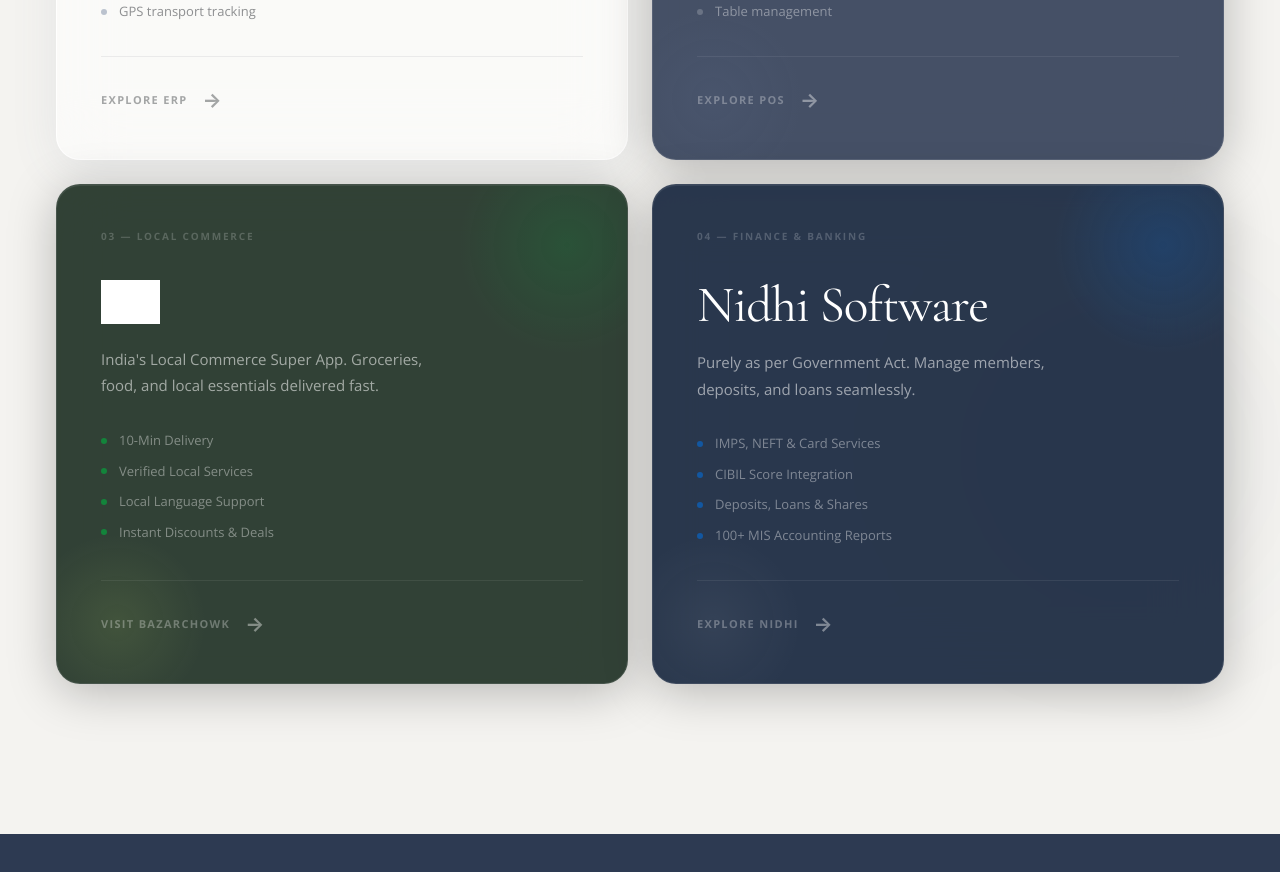
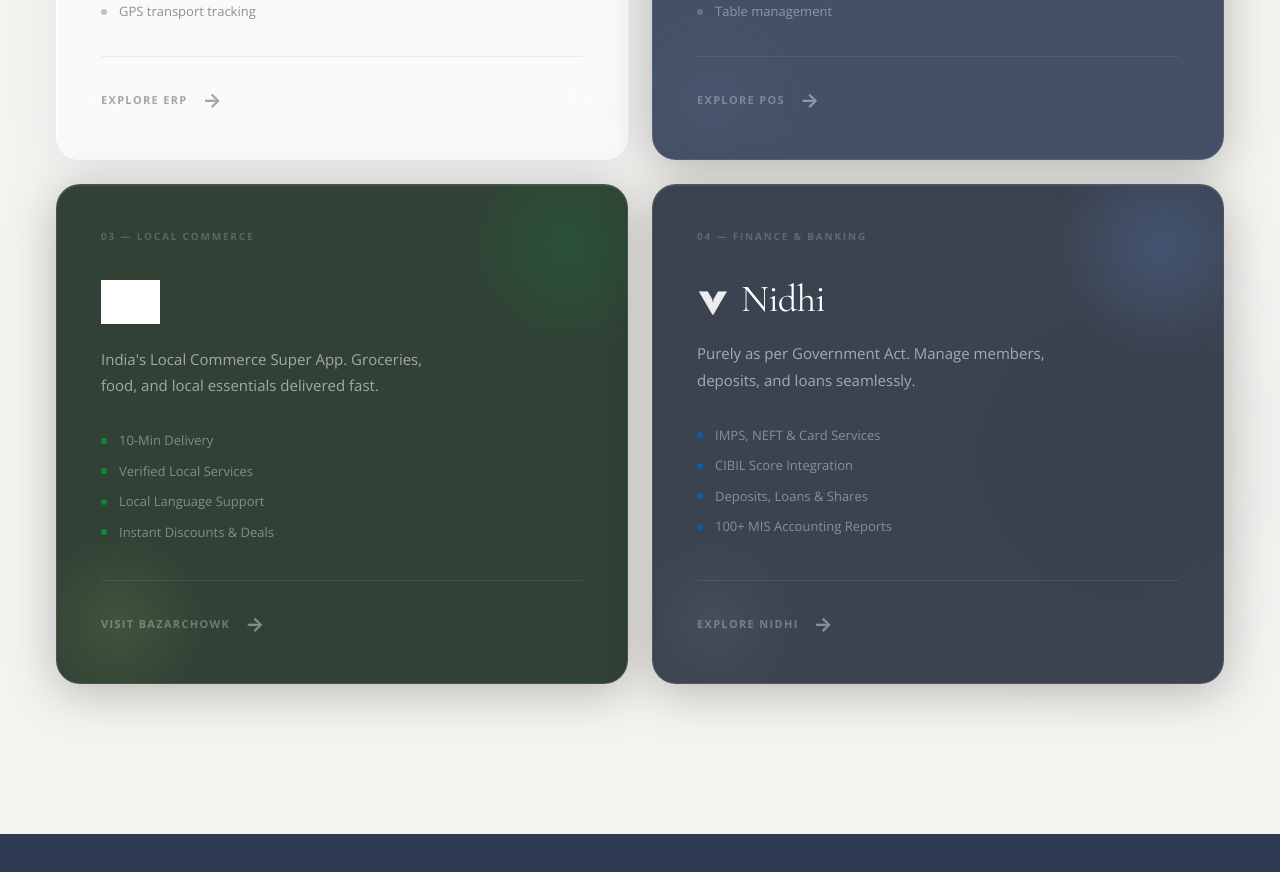
Before and after one commit to rezosnd/veritasco, a Next.js app: page / in a window 1280 px wide. Shown: the part 1520-2392 px from the top of the page. Built offline with nearby package versions, Linux system fonts and the light colour scheme; grey boxes are pictures that could not be loaded.

Commit message:
feat: implement Nidhi banking landing page and booking modal functionality

```diff
--- a/app/nidhi/page.tsx
+++ b/app/nidhi/page.tsx
@@ -56,6 +56,14 @@
         }}>
           {/* Background Gradient / Imagery */}
           <div style={{ position: "absolute", inset: 0, zIndex: 0, overflow: "hidden", pointerEvents: "none" }}>
+            <Image
+              src="/workspace.png"
+              alt="Nidhi Banking Background"
+              fill
+              className="object-cover animate-hero-bg"
+              style={{ filter: "brightness(0.4) saturate(1.2)" }}
+              priority
+            />
             <div className="absolute inset-0 bg-[#0d1d36]/80" />
             <div className="absolute inset-0 bg-gradient-to-t from-[#0d1d36] via-[#0d1d36]/90 to-transparent" />
             {/* Shimmer accent */}
--- a/app/page.tsx
+++ b/app/page.tsx
@@ -325,7 +325,7 @@
                     style={{
                       borderRadius: "24px",
                       minHeight: "500px",
-                      background: "rgba(13,29,54,0.88)",
+                      background: "rgba(33,43,59,0.88)",
                       backdropFilter: "blur(32px)",
                       WebkitBackdropFilter: "blur(32px)",
                       border: "1px solid rgba(255,255,255,0.1)",
@@ -338,7 +338,7 @@
                     }}
                     onMouseEnter={e => {
                       e.currentTarget.style.transform = "translateY(-8px)"
-                      e.currentTarget.style.boxShadow = "0 32px 80px rgba(13,95,183,0.2), inset 0 1px 0 rgba(255,255,255,0.1)"
+                      e.currentTarget.style.boxShadow = "0 32px 80px rgba(100,149,237,0.15), inset 0 1px 0 rgba(255,255,255,0.1)"
                     }}
                     onMouseLeave={e => {
                       e.currentTarget.style.transform = "translateY(0)"
@@ -346,11 +346,14 @@
                     }}
                   >
                     {/* Shimmer accent top-right */}
-                    <div aria-hidden style={{ position: "absolute", top: "-50px", right: "-50px", width: "220px", height: "220px", borderRadius: "50%", background: "radial-gradient(circle, rgba(13,95,183,0.25) 0%, transparent 70%)", pointerEvents: "none" }} />
+                    <div aria-hidden style={{ position: "absolute", top: "-50px", right: "-50px", width: "220px", height: "220px", borderRadius: "50%", background: "radial-gradient(circle, rgba(100,149,237,0.2) 0%, transparent 70%)", pointerEvents: "none" }} />
                     <div aria-hidden style={{ position: "absolute", bottom: "-30px", left: "-30px", width: "180px", height: "180px", borderRadius: "50%", background: "radial-gradient(circle, rgba(255,255,255,0.05) 0%, transparent 70%)", pointerEvents: "none" }} />
                     <div style={{ position: "relative", zIndex: 1 }}>
                       <span style={{ fontFamily: "var(--font-body)", fontSize: "10px", fontWeight: 700, letterSpacing: "0.18em", color: "rgba(255,255,255,0.2)", textTransform: "uppercase", display: "block", marginBottom: "36px" }}>04 — Finance & Banking</span>
-                      <h3 style={{ fontFamily: "var(--font-display)", fontSize: "clamp(32px,4vw,56px)", fontWeight: 500, color: "#ffffff", lineHeight: 1.0, letterSpacing: "-0.02em", marginBottom: "18px" }}>Nidhi Software</h3>
+                      <div style={{ marginBottom: "22px", display: "flex", alignItems: "center", gap: "12px" }}>
+                        <img src="/logo.avif" alt="VeritasCo Logo" style={{ height: "32px", width: "32px", objectFit: "contain", filter: "brightness(0) invert(1)", opacity: 0.9 }} />
+                        <h3 style={{ fontFamily: "var(--font-display)", fontSize: "clamp(28px,3vw,44px)", fontWeight: 500, color: "#ffffff", lineHeight: 1.0, letterSpacing: "-0.02em", margin: 0 }}>Nidhi</h3>
+                      </div>
                       <p style={{ fontFamily: "var(--font-body)", fontSize: "15px", color: "rgba(255,255,255,0.55)", lineHeight: "1.78", fontWeight: 300, maxWidth: "360px", marginBottom: "32px" }}>Purely as per Government Act. Manage members, deposits, and loans seamlessly.</p>
                       <ul style={{ listStyle: "none", padding: 0, margin: 0, display: "flex", flexDirection: "column", gap: "11px" }}>
                         {["IMPS, NEFT & Card Services", "CIBIL Score Integration", "Deposits, Loans & Shares", "100+ MIS Accounting Reports"].map(t => (
--- a/components/booking-modal.tsx
+++ b/components/booking-modal.tsx
@@ -13,7 +13,7 @@
   const [isSubmitting, setIsSubmitting] = useState(false)
   const [submitStatus, setSubmitStatus] = useState<"idle" | "success" | "error">("idle")
   const [formData, setFormData] = useState({
-    productType: "erp" as "erp" | "pos",
+    productType: "erp" as "erp" | "pos" | "nidhi",
     businessName: "",
     contactPerson: "",
     email: "",
@@ -70,10 +70,11 @@
   if (!isOpen) return null
 
   const isERP = formData.productType === "erp"
+  const isNidhi = formData.productType === "nidhi"
 
   return (
     <div className="fixed inset-0 z-[9999] flex items-center justify-center p-4 bg-[#141414]/80 backdrop-blur-md">
-      <div className="bg-[#1a1f2e] border border-white/10 rounded-[32px] max-w-2xl w-full max-h-[90vh] overflow-y-auto p-8 md:p-12 relative animate-in fade-in zoom-in duration-500 shadow-2xl">
+      <div className="bg-[#1a1f2e] border border-white/10 rounded-[32px] max-w-4xl w-full max-h-[90vh] overflow-y-auto p-8 md:p-12 relative animate-in fade-in zoom-in duration-500 shadow-2xl">
         {/* Close Button */}
         <button
           onClick={onClose}
@@ -114,7 +115,7 @@
 
             {step === "choice" ? (
               <div className="space-y-6">
-                <div className="grid md:grid-cols-2 gap-6">
+                <div className="grid md:grid-cols-3 gap-6">
                   <button
                     onClick={() => {
                       setFormData({ ...formData, productType: "erp" })
@@ -142,6 +143,20 @@
                     <h3 className="text-xl font-medium text-white mb-2">Restaurant POS</h3>
                     <p className="text-white/30 text-sm font-light leading-relaxed">QR ordering, KDS, and automated cloud billing.</p>
                   </button>
+
+                  <button
+                    onClick={() => {
+                      setFormData({ ...formData, productType: "nidhi" })
+                      setStep("details")
+                    }}
+                    className="group p-8 rounded-3xl border border-white/10 bg-white/5 text-left hover:border-[#9bd4d7] hover:bg-white/[0.08] transition-all duration-500"
+                  >
+                    <div className="w-14 h-14 rounded-2xl bg-[#2d3a52] flex items-center justify-center text-[#9bd4d7] mb-6 group-hover:scale-110 transition-transform duration-500">
+                      <ArrowRight className="w-6 h-6" />
+                    </div>
+                    <h3 className="text-xl font-medium text-white mb-2">Nidhi Banking</h3>
+                    <p className="text-white/30 text-sm font-light leading-relaxed">Enterprise banking infrastructure with NEFT & CIBIL.</p>
+                  </button>
                 </div>
               </div>
             ) : (
@@ -157,7 +172,7 @@
                   </button>
                   <div className="flex-1">
                     <p className="text-[10px] font-bold text-white/30 uppercase tracking-[0.2em] mb-0.5">Selected Product</p>
-                    <p className="text-white font-medium text-sm capitalize">{isERP ? "School ERP Solution" : "Restaurant POS System"}</p>
+                    <p className="text-white font-medium text-sm capitalize">{isERP ? "School ERP Solution" : isNidhi ? "Nidhi Banking Software" : "Restaurant POS System"}</p>
                   </div>
                   <button
                     type="button"
@@ -170,14 +185,14 @@
 
                 <div className="grid md:grid-cols-2 gap-x-8 gap-y-6">
                   <div className="col-span-2">
-                    <label className="block text-xs font-bold text-white/30 uppercase tracking-[0.2em] mb-3">{isERP ? "School Name" : "Restaurant Name"} *</label>
+                    <label className="block text-xs font-bold text-white/30 uppercase tracking-[0.2em] mb-3">{isERP ? "School Name" : isNidhi ? "Nidhi Company Name" : "Restaurant Name"} *</label>
                     <input
                       type="text"
                       required
                       value={formData.businessName}
                       onChange={(e) => setFormData({ ...formData, businessName: e.target.value })}
                       className="w-full bg-white/5 border border-white/10 rounded-2xl px-5 py-4 text-white focus:outline-none focus:border-[#9bd4d7] transition-all"
-                      placeholder={isERP ? "e.g. St. Xavier's International" : "e.g. The Grand Bistro"}
+                      placeholder={isERP ? "e.g. St. Xavier's International" : isNidhi ? "e.g. Suvidha Nidhi Ltd." : "e.g. The Grand Bistro"}
                     />
                   </div>
 
@@ -231,7 +246,7 @@
 
                   <div className="col-span-2">
                     <label className="block text-xs font-bold text-white/30 uppercase tracking-[0.2em] mb-3">
-                      {isERP ? "Approximate Student Count" : "Average Monthly Orders"} *
+                      {isERP ? "Approximate Student Count" : isNidhi ? "Approximate Member Count" : "Average Monthly Orders"} *
                     </label>
                     <input
                       type="text"
@@ -239,7 +254,7 @@
                       value={formData.volumeCount}
                       onChange={(e) => setFormData({ ...formData, volumeCount: e.target.value })}
                       className="w-full bg-white/5 border border-white/10 rounded-2xl px-5 py-4 text-white focus:outline-none focus:border-[#9bd4d7] transition-all"
-                      placeholder={isERP ? "e.g. 500+" : "e.g. 1000+"}
+                      placeholder={isERP ? "e.g. 500+" : isNidhi ? "e.g. 2000+" : "e.g. 1000+"}
                     />
                   </div>
                 </div>
```
